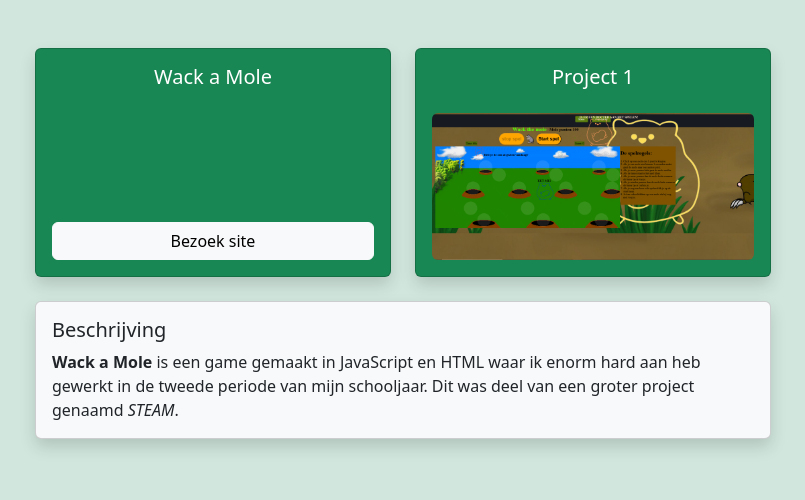
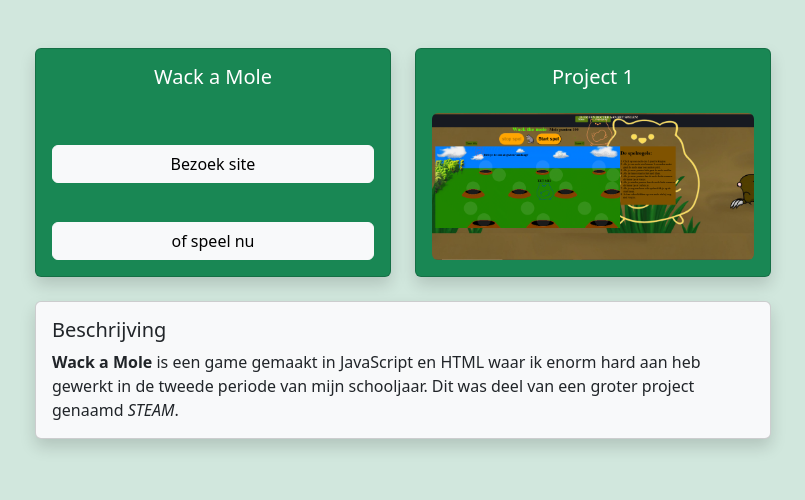
Before and after one commit to nohanet/portfolio, a PHP site: page /project1.php in a window 1280 px wide. Shown: the part 120-620 px from the top of the page, without its empty margins (237-1042 px from the left). Run offline with PHP 8.4, Linux system fonts and the light colour scheme.

Commit message:
link naar github repository gelinkd

```diff
--- a/project1.php
+++ b/project1.php
@@ -30,7 +30,8 @@
             <div class="card bg-success text-white text-center shadow h-100">
                 <div class="card-body d-flex flex-column justify-content-center">
                     <h5 class="card-title mb-3">Wack a Mole</h5>
-                    <a href="games/wack%20the%20mole/mo.html" class="btn btn-light mt-auto">Bezoek site</a>
+                    <a href="https://github.com/ROCMondriaanTIN/st-sd-p02-project-build-a-game-b1m-steam.git" class="btn btn-light mt-auto">Bezoek site</a>
+                    <a href="games/wack%20the%20mole/mo.html" class="btn btn-light mt-auto">of speel nu</a>
                 </div>
             </div>
         </div>
--- a/project2.php
+++ b/project2.php
@@ -30,6 +30,7 @@
             <div class="card bg-success text-white text-center shadow h-100">
                 <div class="card-body d-flex flex-column justify-content-center">
                     <h5 class="card-title mb-0">Eenden Game Prototype</h5>
+                    <a href="https://github.com/ROCMondriaanTIN/st-sd-p03-kdl-gp-prototype-nohanet.git" class="btn btn-light mt-auto">Bezoek site</a>
                 </div>
             </div>
         </div>
```
